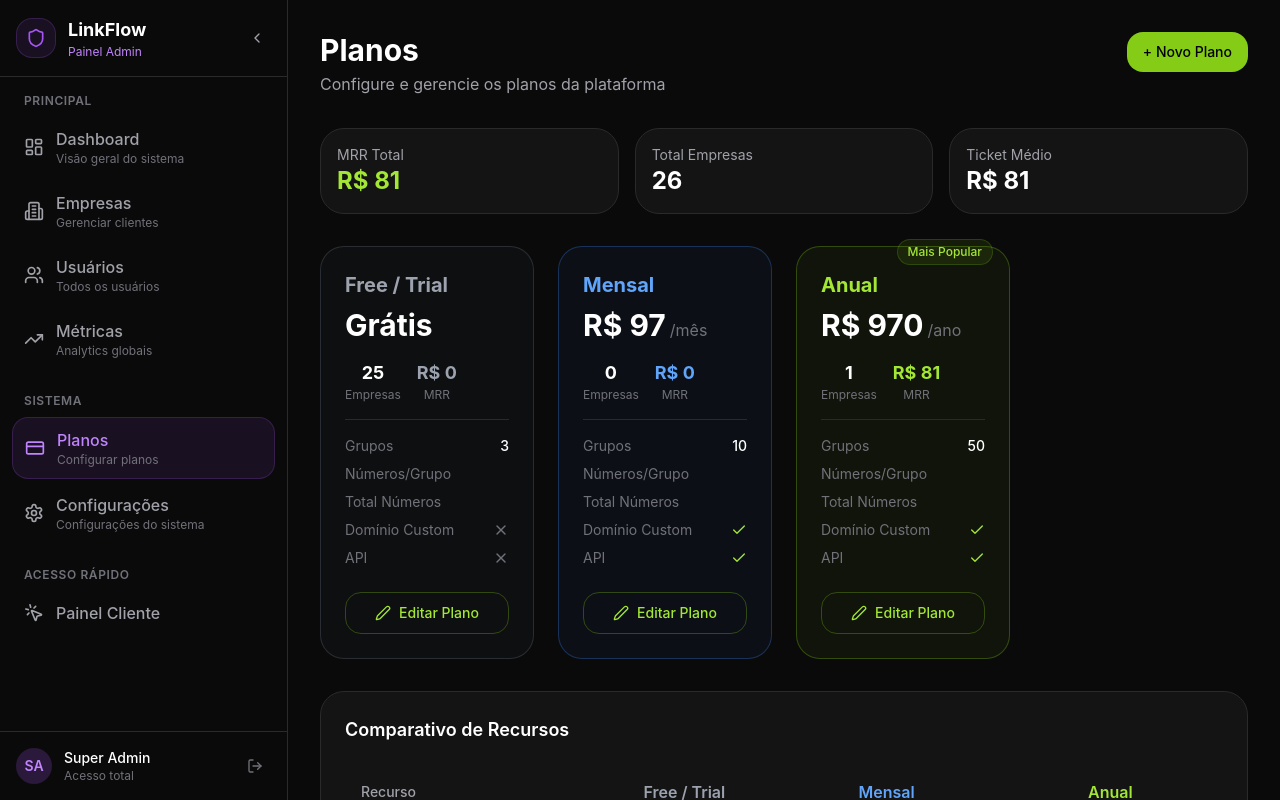
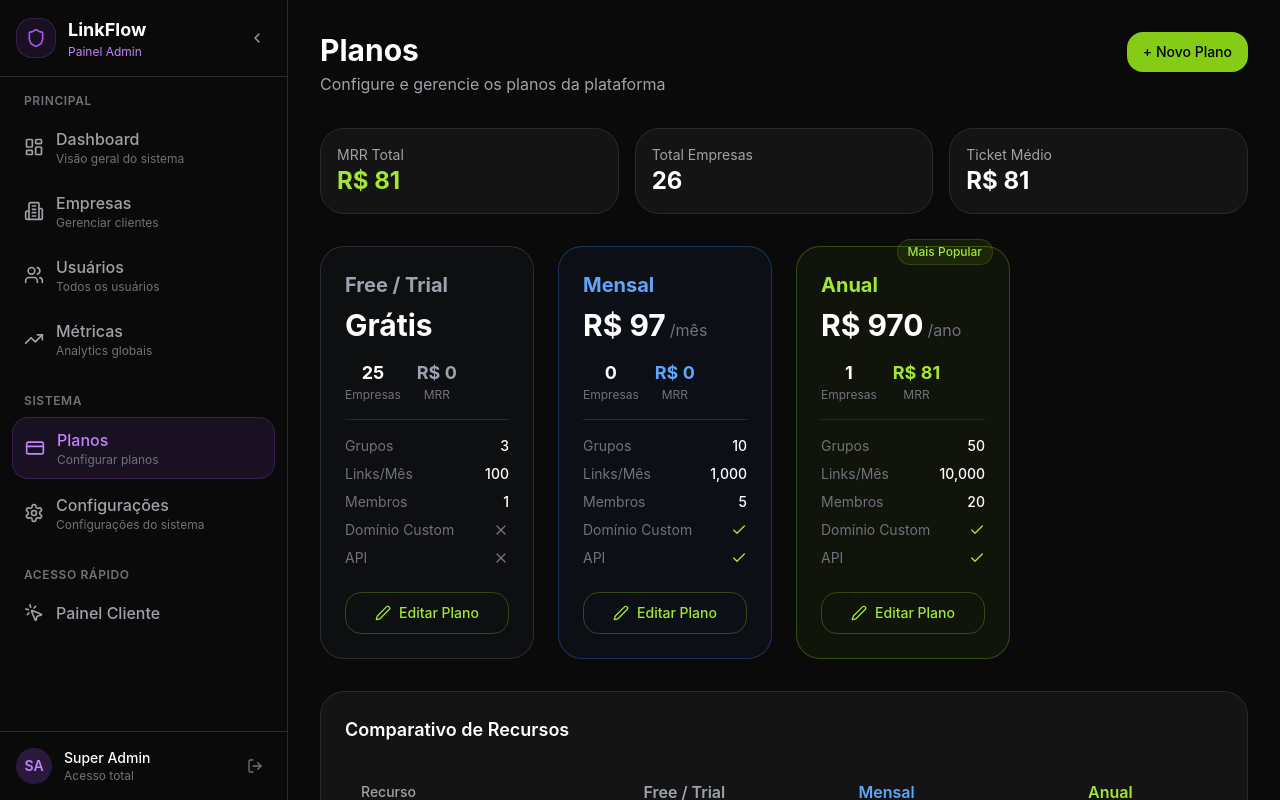
Before and after one commit to Tiagogomezdigital/linkflowsaas, a Next.js app: page /admin/planos in a window 1280 px wide. Shown: the top 800 px of the page. Built offline with nearby package versions, Linux system fonts and the light colour scheme.

Commit message:
fix: corrige propriedades dos planos (maxLinksPerMonth e maxTeamMembers)

```diff
--- a/src/app/admin/planos/page.tsx
+++ b/src/app/admin/planos/page.tsx
@@ -208,15 +208,15 @@ export default function PlanosPage() {
                 </span>
               </div>
               <div className="flex items-center justify-between text-sm">
-                <span className="text-text-muted">Números/Grupo</span>
+                <span className="text-text-muted">Links/Mês</span>
                 <span className="text-white font-medium">
-                  {plano.features.maxNumbersPerGroup === -1 ? <Infinity className="w-4 h-4 inline" /> : plano.features.maxNumbersPerGroup}
+                  {plano.features.maxLinksPerMonth === -1 ? <Infinity className="w-4 h-4 inline" /> : plano.features.maxLinksPerMonth.toLocaleString()}
                 </span>
               </div>
               <div className="flex items-center justify-between text-sm">
-                <span className="text-text-muted">Total Números</span>
+                <span className="text-text-muted">Membros</span>
                 <span className="text-white font-medium">
-                  {plano.features.maxTotalNumbers === -1 ? <Infinity className="w-4 h-4 inline" /> : plano.features.maxTotalNumbers}
+                  {plano.features.maxTeamMembers === -1 ? <Infinity className="w-4 h-4 inline" /> : plano.features.maxTeamMembers}
                 </span>
               </div>
               <div className="flex items-center justify-between text-sm">
```
